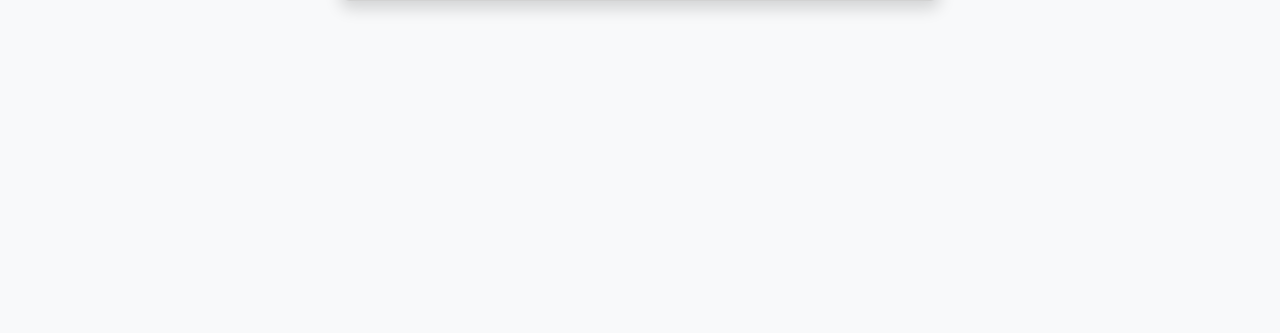
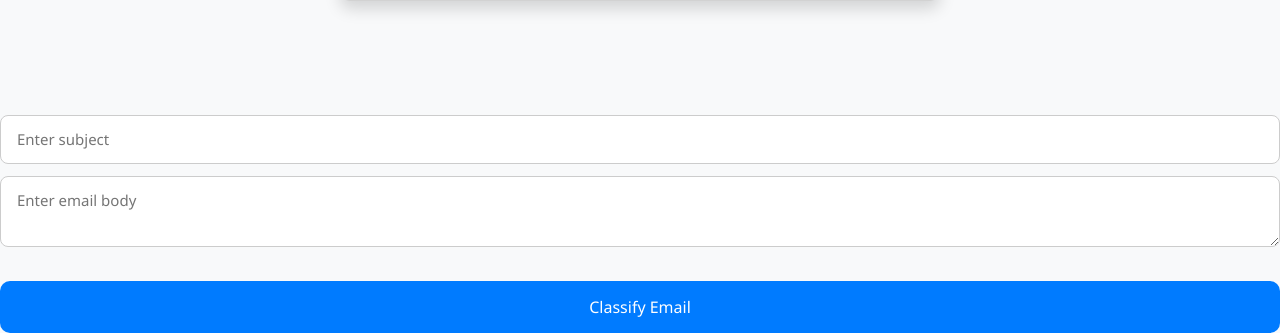
Before and after one commit to jessie726/phishing_email_detector_rendor, a Flask app: page / in a window 1280 px wide. Shown: the part 685-1018 px from the top of the page. Before the commit the page ends 697 px from the top, so only its background shows below. Run offline with Flask 3, Linux system fonts and the light colour scheme; parts of the project's set-up code (start-up, migrations or seed data) failed here and were passed over.

Commit message:
add new files

```diff
--- a/app.py
+++ b/app.py
@@ -12,21 +12,25 @@ model = load_pipeline(
 app = Flask(__name__)
 
 
-@app.route("/", methods=["GET", "POST"])
+@app.route("/", methods=["GET"])
 def home():
-    prediction = None
-    subject, body = "", ""
+    return render_template("index.html")
 
-    if request.method == "POST":
-        subject = request.form.get("subject", "")
-        body = request.form.get("body", "")
-        text = subject + " " + body
+@app.route("/predict", methods=["POST"])
+def predict():
+    data = request.get_json()
+    subject = data.get("subject", "")
+    body = data.get("body", "")
+    text = subject + " " + body
 
-        pred = model.predict([text])[0]
-        prob = model.predict_proba([text])[0][1]
-        prediction = f"Phishing ({prob:.2%})" if pred == 1 else f"Legitimate ({1-prob:.2%})"
+    pred = model.predict([text])[0]
+    prob = model.predict_proba([text])[0][1]
+    prediction = f"Phishing ({prob:.2%})" if pred == 1 else f"Legitimate ({1-prob:.2%})"
 
-    return render_template("index.html", prediction=prediction, subject=subject, body=body)
+    return jsonify({
+        "prediction": prediction,
+        "probability": float(prob)
+    })
 
 if __name__ == "__main__":
     port = int(os.environ.get("PORT", 5000))
--- a/templates/index.html
+++ b/templates/index.html
@@ -40,6 +40,15 @@
             </div>
         </div>
     </div>
+
+    <form id="emailForm">
+        <input id="subject" type="text" placeholder="Enter subject">
+        <textarea id="body" placeholder="Enter email body"></textarea>
+        <button type="submit">Classify Email</button>
+    </form>
+
+    <div id="result"></div>
+
     <script src="{{ url_for('static', filename='index.js') }}"></script>
 </body>
 </html>
```
